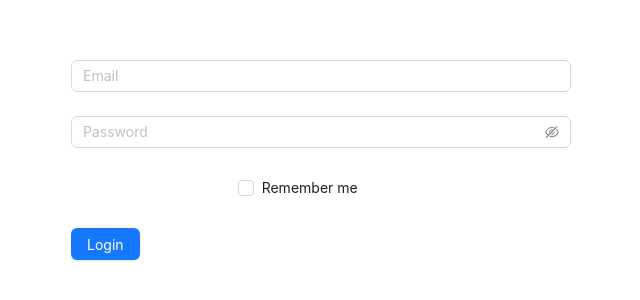
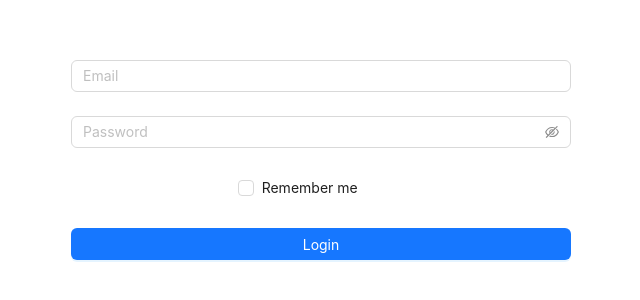
Before and after one commit to pallab99/daily-blog-client, a Next.js app: page /login in a window 1280 px wide. Shown: the part 132-432 px from the top of the page, without its empty margins (319-959 px from the left). Built offline with nearby package versions, Linux system fonts and the light colour scheme.

Commit message:
fixex the login and redister button

```diff
--- a/app/login/index.css
+++ b/app/login/index.css
@@ -2,4 +2,7 @@
     max-width: 500px;
     margin: auto;
     margin-top: 15%;
+    .ant-btn{
+        width: 100%;
+    }
 }
--- a/app/login/page.tsx
+++ b/app/login/page.tsx
@@ -66,6 +66,7 @@ export default function index() {
           </Button>
         </Form.Item>
       </Form>
+
       </div>
     </>
   );
--- a/app/register/index.css
+++ b/app/register/index.css
@@ -2,4 +2,7 @@
     max-width: 500px;
     margin: auto;
     margin-top: 15%;
+    .ant-btn{
+        width: 100%;
+    }
 }
```
